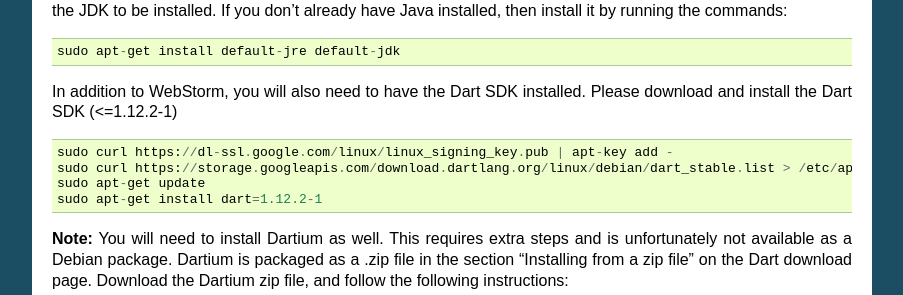
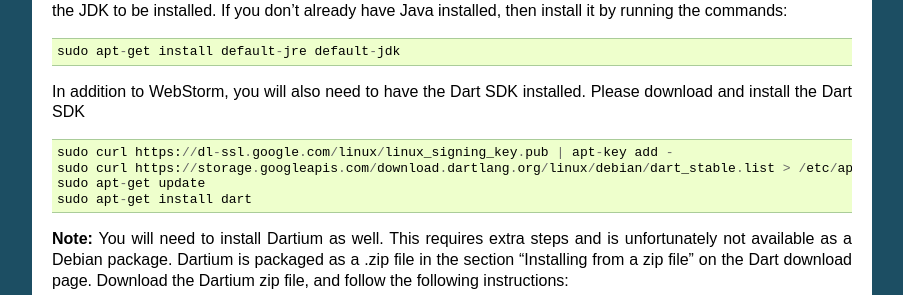
Before and after one commit to Netflix/security_monkey, a Sphinx documentation site: the page built from docs/dev_setup_ubuntu.rst, in a window 1280 px wide and 900 px high, scrolled down 2727 px. Shown: the part 177-472 px from the top of the window, without its empty margins (198-1101 px from the left). Built offline with Sphinx 7.4.7, drawn with Linux system fonts in a browser that asks for light colours; pages that are not in the unit, such as notebooks, are missing from menus.

Commit message:
Upping Angular and Dart versions (#357)
* Upping Angular and Dart versions
* Updating docs to remove pin of dart 1.12.2-1

```diff
--- a/docs/dev_setup_ubuntu.rst
+++ b/docs/dev_setup_ubuntu.rst
@@ -141,12 +141,12 @@
 
   sudo apt-get install default-jre default-jdk
 
-In addition to WebStorm, you will also need to have the Dart SDK installed.  Please download and install the Dart SDK (<=1.12.2-1) ::
+In addition to WebStorm, you will also need to have the Dart SDK installed.  Please download and install the Dart SDK ::
 
     sudo curl https://dl-ssl.google.com/linux/linux_signing_key.pub | apt-key add -
     sudo curl https://storage.googleapis.com/download.dartlang.org/linux/debian/dart_stable.list > /etc/apt/sources.list.d/dart_stable.list
     sudo apt-get update
-    sudo apt-get install dart=1.12.2-1
+    sudo apt-get install dart
 
 **Note:** You will need to install Dartium as well.  This requires extra steps and is unfortunately not available as a Debian package.  Dartium is packaged as a .zip file in the section "Installing from a zip file" on the Dart download page.  Download the Dartium zip file, and follow the following instructions:
 
--- a/docs/quickstart.rst
+++ b/docs/quickstart.rst
@@ -312,7 +312,7 @@
     curl https://storage.googleapis.com/download.dartlang.org/linux/debian/dart_stable.list > dart_stable.list
     sudo mv dart_stable.list /etc/apt/sources.list.d/dart_stable.list
     sudo apt-get update
-    sudo apt-get install -y dart=1.12.2-1
+    sudo apt-get install -y dart
 
     # Build the Web UI
     cd /usr/local/src/security_monkey/dart
```
Also changed, not shown: 3 other files.
